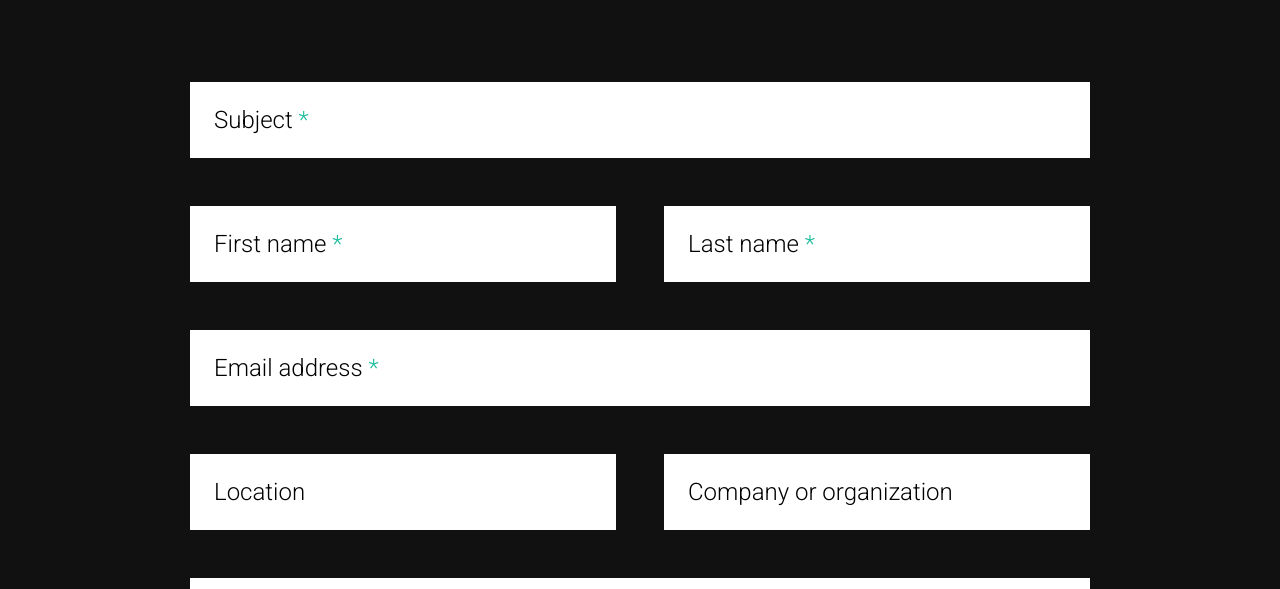
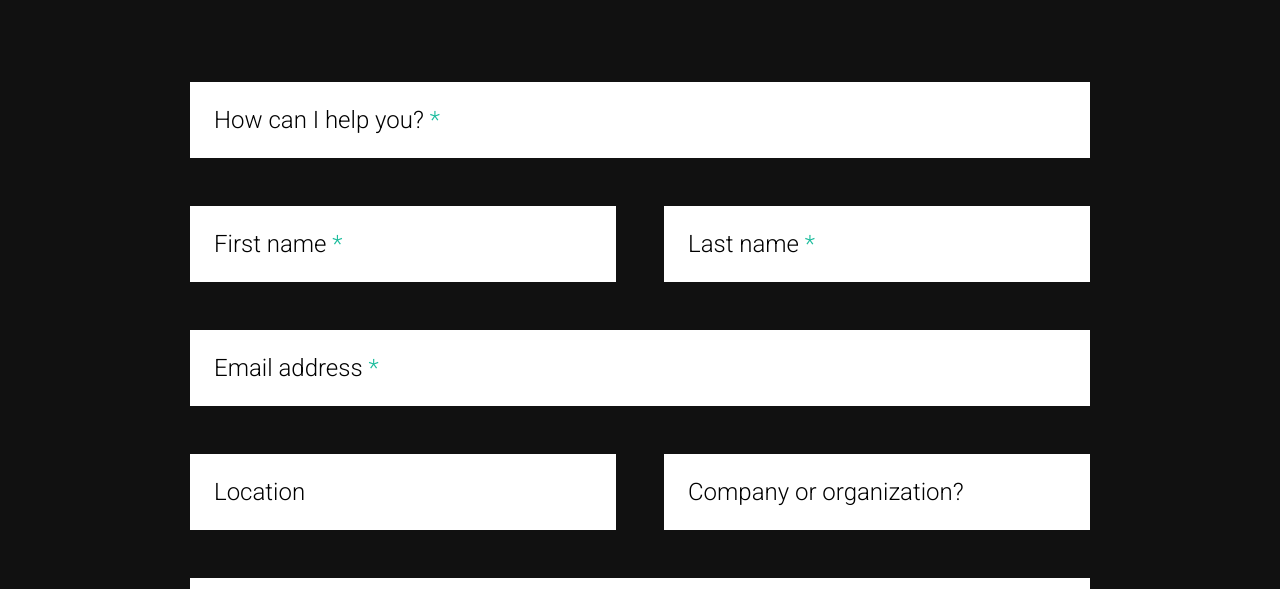
Before and after one commit to jessevdp/jessevdp.github.io, a Jekyll site: the page built from pages/contact.html, in a window 1280 px wide. Shown: the part 848-1437 px from the top of the page. Built offline with Jekyll 4.4.1, drawn with Linux system fonts in a browser that asks for light colours.

Commit message:
Rephrase contact form

```diff
--- a/pages/contact.html
+++ b/pages/contact.html
@@ -33,7 +33,7 @@ permalink: /contact/
 
     <div class="full-width">
       <div class="form-group">
-        <label>Subject <span>*</span></label>
+        <label>How can I help you? <span>*</span></label>
         <input type="text" name="subject"/>
       </div>
     </div>
@@ -62,7 +62,7 @@ permalink: /contact/
         <input type="text" name="email"/>
       </div>
       <div class="form-group">
-        <label>Company or organization</label>
+        <label>Company or organization?</label>
         <input type="text" name="company-organization"/>
       </div>
     </div>
```
